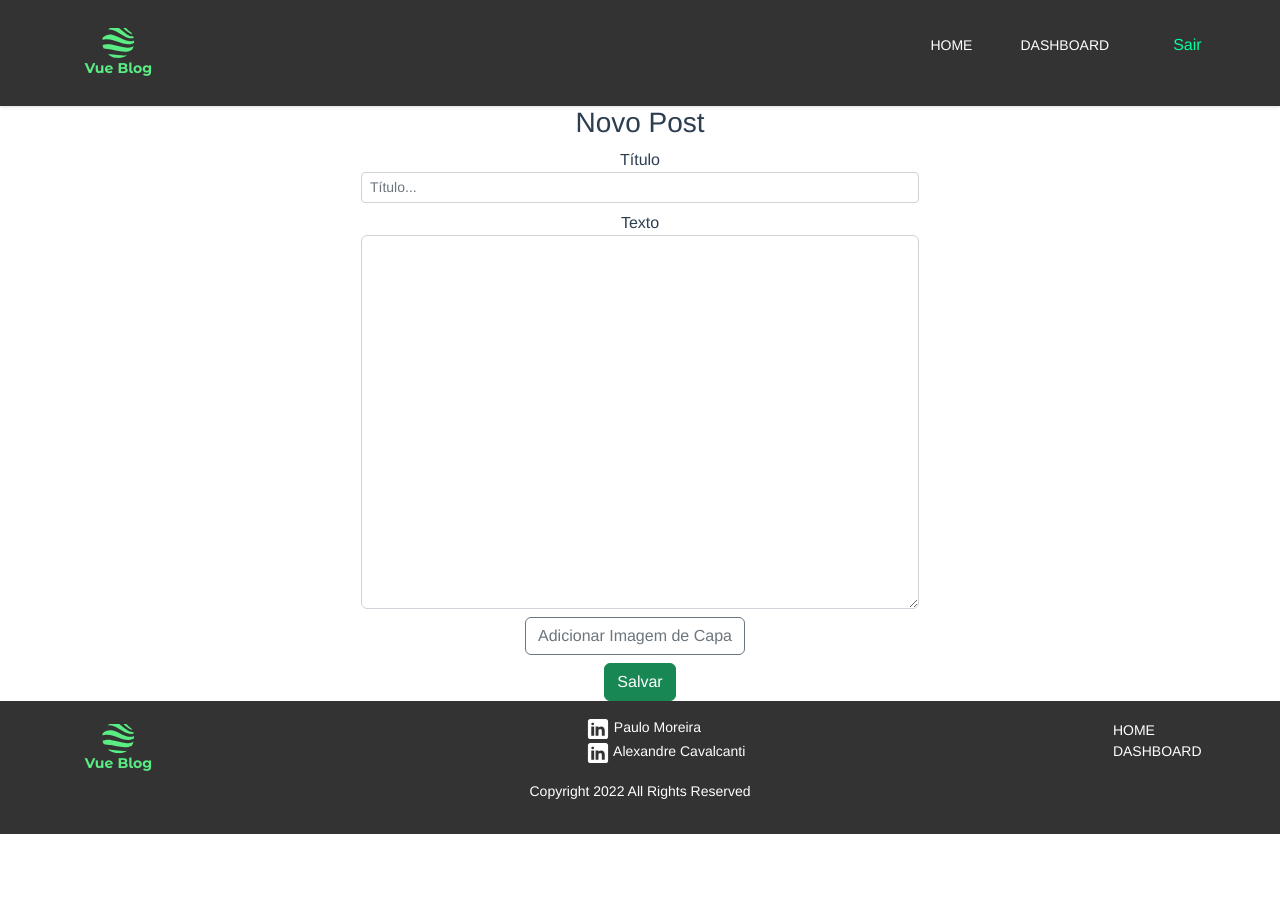
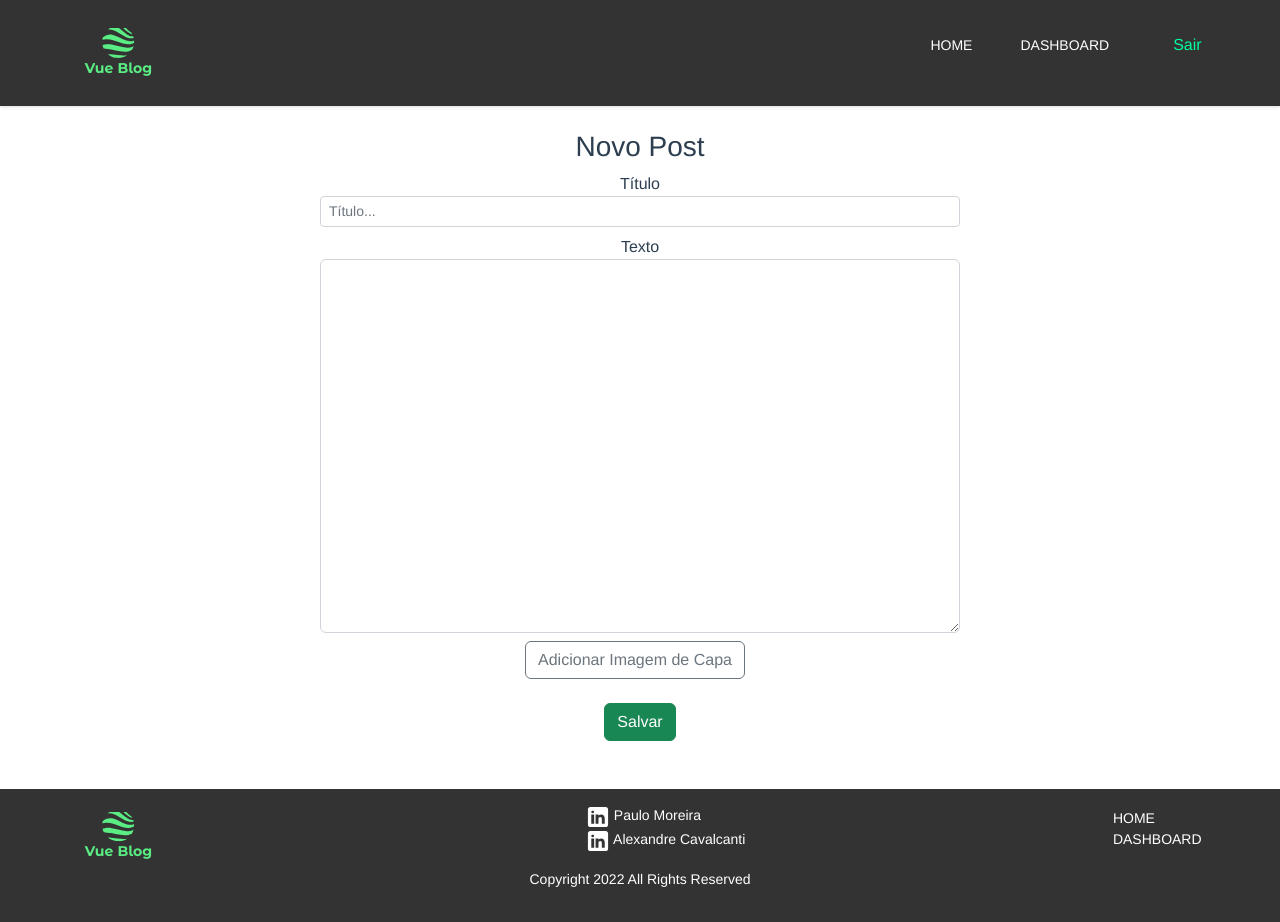
Before and after one commit to paulohmoreira/vue-blog, a Vue app: page /newpost in a window 1280 px wide. Before the commit the page ends 834 px from the top, so only its background shows below. Built offline with nearby package versions, Linux system fonts and the light colour scheme; no server answers; sample sign-in values are in the browser's storage.

Commit message:
Update no CSS da dashboard, edit e new post

```diff
--- a/src/views/BlogDashboard.vue
+++ b/src/views/BlogDashboard.vue
@@ -1,7 +1,7 @@
 <template>
   <div class="postList">
     <router-link to="/newpost"><button class="btn btn-primary btn-lg btn-new">Novo Post</button></router-link>
-    <div class="container">
+    <div>
         <h3>Posts</h3>
         <div class="row">
             <div class="col-md-6 offset-md-3">
--- a/src/views/EditPost.vue
+++ b/src/views/EditPost.vue
@@ -1,5 +1,5 @@
 <template>
-  <div class="container">
+  <div class="my-4">
         <div class="col-md-6 offset-md-3">
             <h3>Editar Post</h3>
             <form @submit.prevent="updatePost">
@@ -30,7 +30,7 @@
                         </button>
                     </div>
                 </div>
-                <button type="submit" class="btn btn-success">Salvar</button>
+                <button type="submit" class="btn btn-success my-4">Salvar</button>
             </form>
         </div>
     </div>
--- a/src/views/NewPost.vue
+++ b/src/views/NewPost.vue
@@ -1,5 +1,5 @@
 <template>
-    <div class="container">
+    <div class="my-4">
         <div class="col-md-6 offset-md-3">
             <h3>Novo Post</h3>
             <form @submit.prevent="createPost">
@@ -28,7 +28,7 @@
                         </button>
                     </div>
                 </div>
-                <button type="submit" class="btn btn-success mt-2">Salvar</button>
+                <button type="submit" class="btn btn-success my-4">Salvar</button>
             </form>
         </div>
     </div>
```
